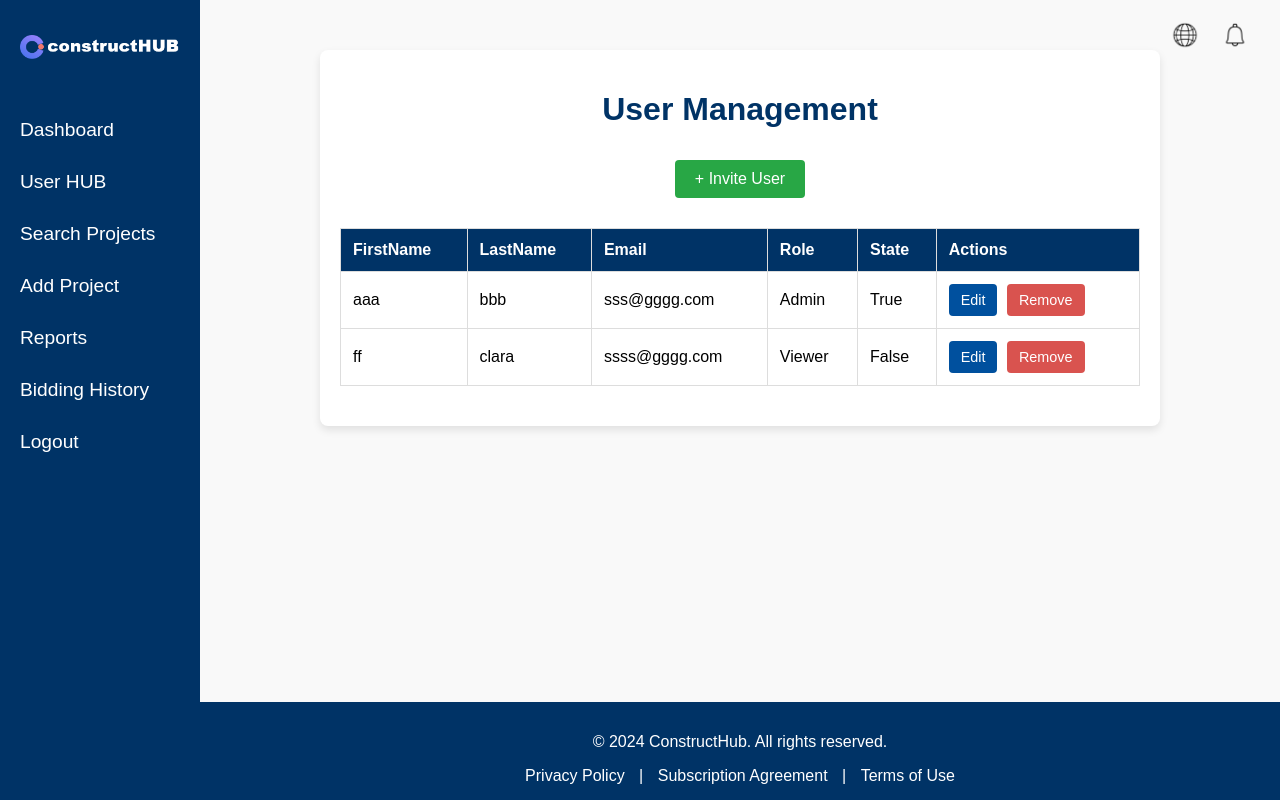
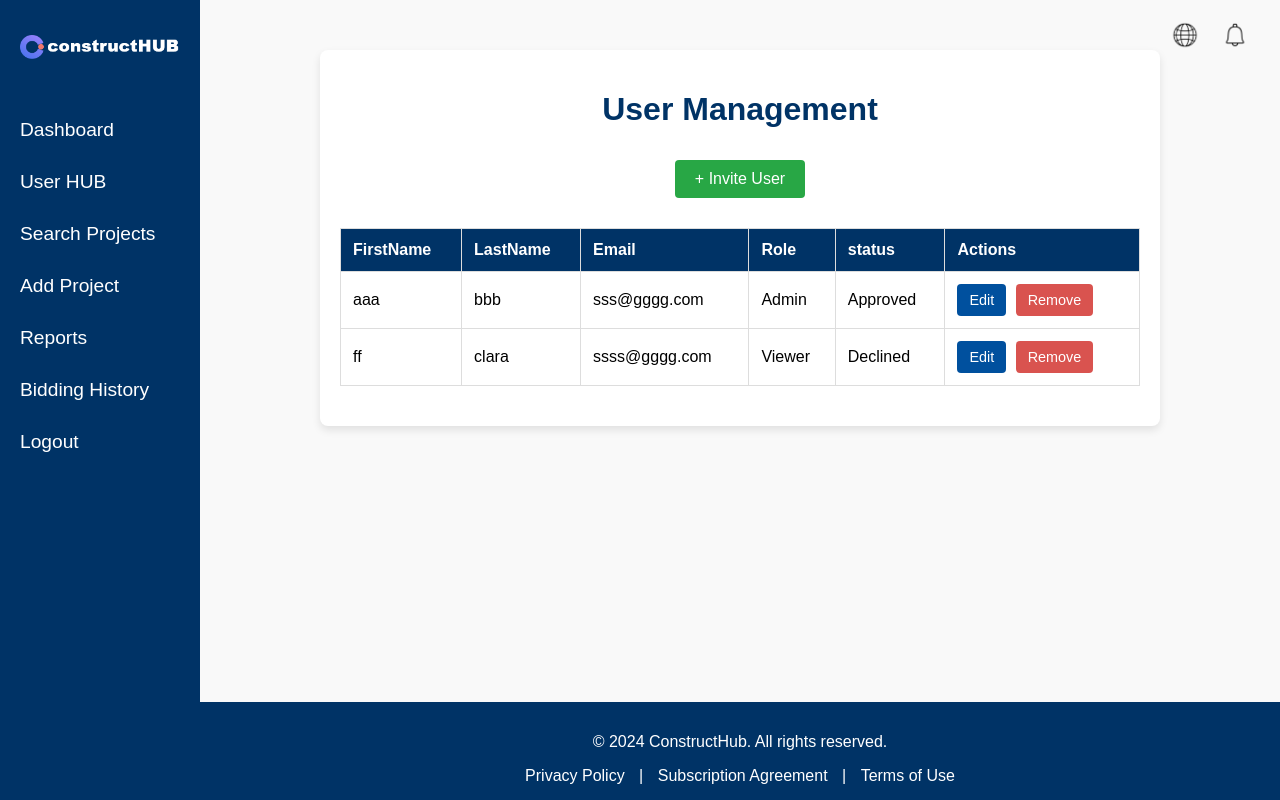
Before and after one commit to Sasin-hnb/flask, a Flask app: page /user_management in a window 1280 px wide. Run offline with Flask 3, Linux system fonts and the light colour scheme; a user stored in the database is signed in.

Commit message:
edit usermanagement page

```diff
--- a/app.py
+++ b/app.py
@@ -371,7 +371,6 @@ def user_management():
 @app.route('/user_management/<int:user_id>', methods=['GET'])
 def get_user(user_id):
     user = User.query.filter_by(id=user_id).first()
-    print("pppppp", user.state)
     if user is None:
         return jsonify({"error": "User not found."}), 404
 
@@ -384,6 +383,7 @@ def get_user(user_id):
         "state": user.state
     }
 
+    print("pppppp", user_data)
     return jsonify(user_data), 200
 
 @app.route('/user_management/<int:user_id>', methods=['PUT'])
@@ -615,5 +615,5 @@ def logout():
     return redirect(url_for('home'))
 
 if __name__ == '__main__':
-    # app.run(debug=True)
-    app.run(host="0.0.0.0")
+    app.run(debug=True)
+    # app.run(host="0.0.0.0")
--- a/static/js/user_management.js
+++ b/static/js/user_management.js
@@ -36,7 +36,7 @@ function editUser(user_id) {
       return response.json();
     })
     .then(data => {
-      console.log(data.state); // Handle the user data here
+      console.log(data); // Handle the user data here
       // You can populate your modal or form with this data
       document.getElementById('userId').value = data.id;
       document.getElementById('firstName').value = data.firstName;
--- a/templates/User_Management.html
+++ b/templates/User_Management.html
@@ -61,7 +61,7 @@
                     <th>LastName</th>
                     <th>Email</th>
                     <th>Role</th>
-                    <th>State</th>
+                    <th>status</th>
                     <th>Actions</th>
                 </tr>
             </thead>
@@ -72,7 +72,7 @@
                         <td>{{ user.lastName }} </td>
                         <td>{{ user.username }}</td>
                         <td>{{ user.role }}</td>
-                        <td>{{ user.state }}</td>
+                        <td>{{ "Approved" if user.state else "Declined" }}</td>
                         <td class="action-buttons">
                             <button class="edit-btn" id="editUser" onclick="editUser('{{ user.id }}')">Edit</button>   <!-- You may want to implement JavaScript for editing -->
                             <button class="remove-btn" id="removeUser" onclick="removeUser('{{ user.id }}')">Remove</button> <!-- JavaScript for removing -->
@@ -119,8 +119,8 @@
                     <label for="state">State:</label>
                     <select name="state" id="state">
                         <option value="" disabled selected>Select State</option>
-                        <option value="true">True</option>
-                        <option value="false">False</option>
+                        <option value="true">Approved</option>
+                        <option value="false">Declined</option>
                     </select>
                 </div>
                 <button id="edit_btn" onclick="updateUser()">Save</button>
```
